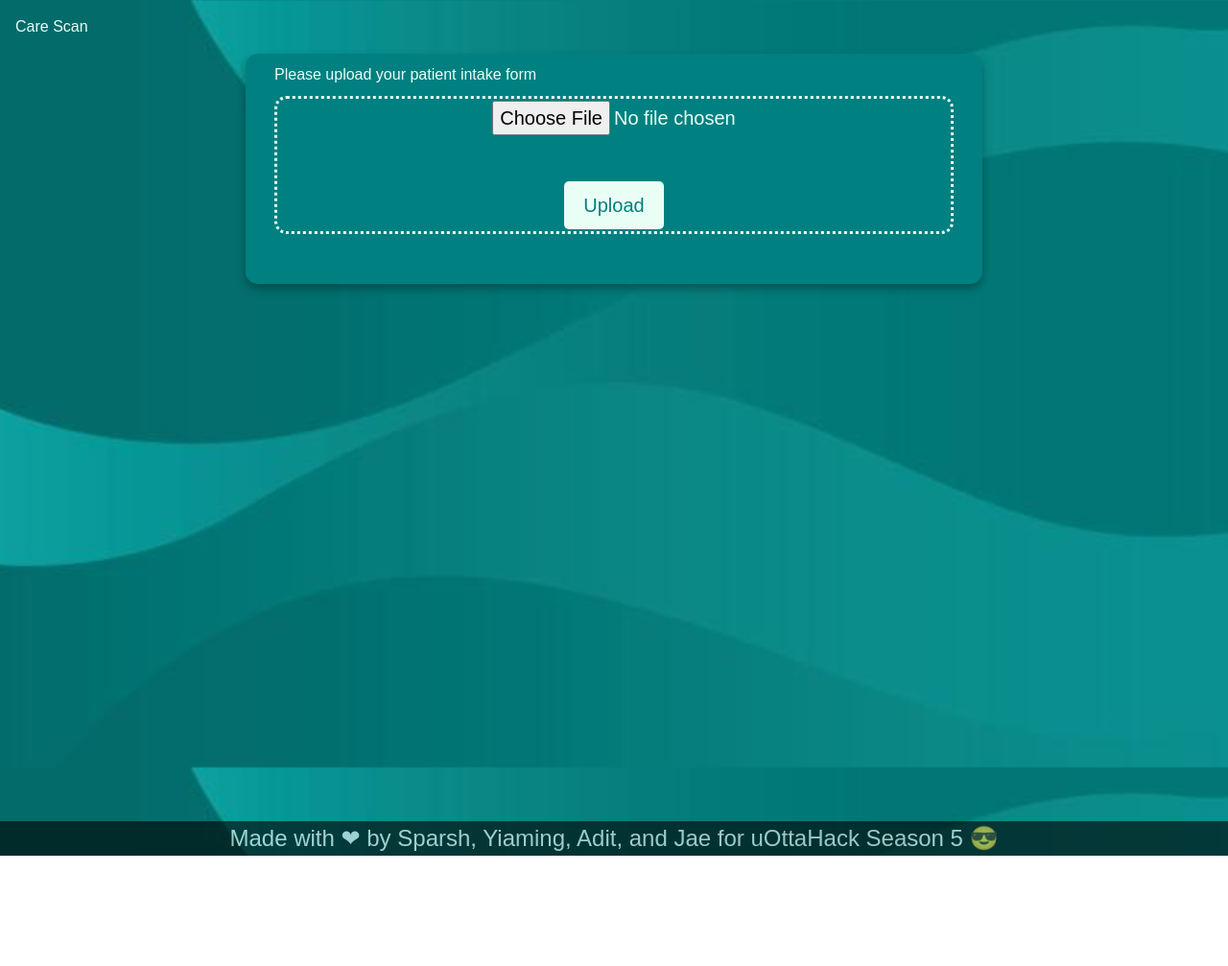
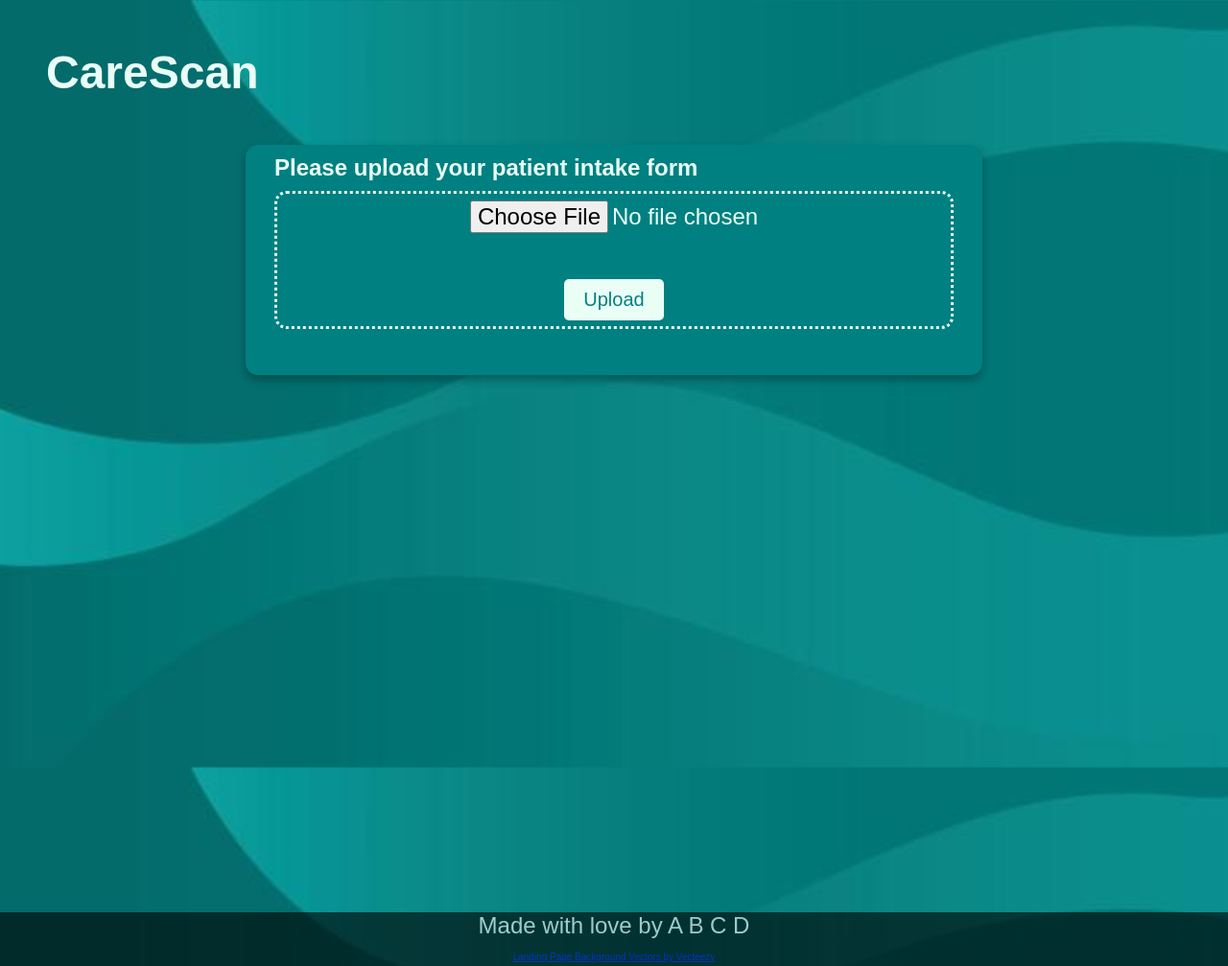
Before and after one commit to Care-Scan/server-backend, a website: page public/index.html in a window 1280 px wide. Shown: the whole page at 96% size. Before the commit the page ends 892 px from the top, so only its background shows below. Drawn offline with nearby package versions, Linux system fonts and the light colour scheme.

Commit message:
fix merge problem

```diff
--- a/public/index.html
+++ b/public/index.html
@@ -6,12 +6,11 @@
     <meta name="viewport" content="width=device-width, initial-scale=1.0">
     <title>Care Scan Upload</title>
     <link href="style.css" rel="stylesheet">
-    <script src="https://cdn.tailwindcss.com"></script>
 </head>
 <!-- <header style="height: 75px; background-color: aqua; text-align: center; color: #000; align-items: center;">Scan Care</header> -->
 
 <body>
-    <h1>Care Scan</h1>
+    <h1>CareScan</h1>
     <div class="container">
         <div class="card">
             <h2>Please upload your patient intake form</h2>
@@ -26,7 +25,8 @@
     </div>
 </body>
 <footer>
-    <div>Made with ❤ by Sparsh, Yiaming, Adit, and Jae for uOttaHack Season 5 😎</div>
+    <div>Made with love by A B C D</div>
+    <a href="https://www.vecteezy.com/free-vector/landing-page-background">Landing Page Background Vectors by Vecteezy</a>
 </footer>
 
 </html>
--- a/public/style.css
+++ b/public/style.css
@@ -78,7 +78,7 @@ form {
 input[type="file"] {
     margin: auto;
     text-align-last: center;
-    font-size: 20px;
+    font-size: 24px;
 }
 
 .uploadbtn {
```
Also changed, not shown: server.js (+4 -3 lines), 1 other file.
